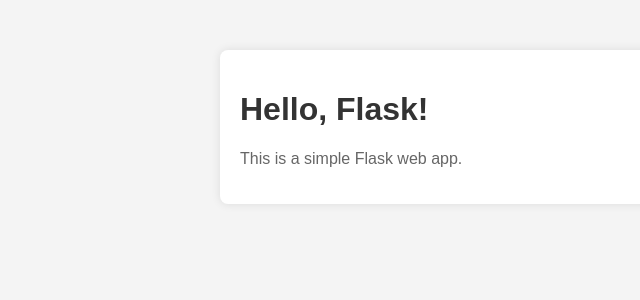
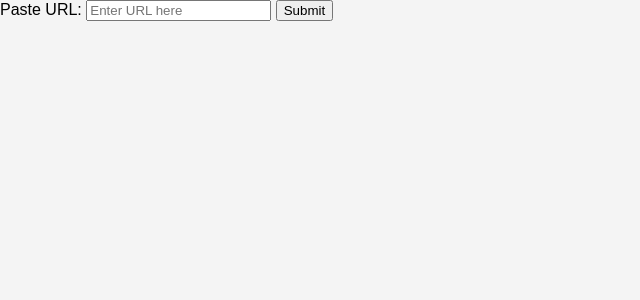
Before and after one commit to jasonglove/Mexl-Harmyny, a Flask app: page /recipe in a window 1280 px wide. Shown: the top 300 px of the page, without its empty margins (0-640 px from the left). Run offline with Flask 3, Linux system fonts and the light colour scheme.

Commit message:
web scraper

```diff
--- a/app.py
+++ b/app.py
@@ -1,6 +1,9 @@
 from flask import Flask, render_template, jsonify, redirect, url_for, request, session, redirect
 from io import BytesIO
+from bs4 import BeautifulSoup
 import subprocess
+import requests
+import re
 
 app = Flask(__name__)
 
@@ -9,12 +12,55 @@ def index():
     return render_template('index.html')
 
 @app.route('/recipe')
-def quiz():
+def recipe():
     return render_template('recipe.html')
 
 @app.route('/pairing')
 def pairing():
     return render_template('pairing.html')
 
+@app.route('/find-recipe', methods=['GET', 'POST'])
+def find_recipe():
+
+    # Define the URL of the webpage you want to scrape
+    url = request.form.get('url-input')
+
+    # Send an HTTP request to the URL
+    response = requests.get(url)
+
+    # Check if the request was successful (status code 200)
+    if response.status_code == 200:
+        # Parse the HTML content of the webpage
+        soup = BeautifulSoup(response.content, 'html.parser')
+
+        # Find all elements with a certain class (e.g., 'your_class_name')
+        ingredientsQuantity = soup.find_all('span', {'data-ingredient-quantity': 'true'})
+        ingredientsUnit = soup.find_all('span', {'data-ingredient-unit': 'true'})
+        ingredientsName = soup.find_all('span', {'data-ingredient-name': 'true'})
+
+        # Extract the text content from each element
+        ingredientsText = ""
+        for quantity, unit, name in zip(ingredientsQuantity, ingredientsUnit, ingredientsName):
+            # Extract the text content of the element
+            ingredientsText += f"{quantity} {unit} {name}\n"
+
+
+        directions = soup.find_all('p', {'class': 'comp mntl-sc-block mntl-sc-block-html', 'id': re.compile(r'mntl-sc-block_2-0-\d+')})
+
+        i = 1
+        directionsText = ""
+        for direction in directions:
+            directionsText += f"Step {i}:\n{direction}\n"
+            i+=1
+
+        result = {'status': 'success', 'ingredients': ingredientsText, 'directions' : directionsText}
+
+    else:
+        result = {'status': 'error', 'status-code': response.status_code}
+
+    return jsonify(result)
+
+
+
 if __name__ == '__main__':
     app.run(debug=True)
--- a/static/script.js
+++ b/static/script.js
@@ -0,0 +1,30 @@
+function findRecipe() {
+    // Get the URL input value
+    var urlInput = document.getElementById('url').value;
+
+    // Create a new FormData object
+    var formData = new FormData();
+    formData.append('url-input', urlInput);
+
+    // Send a POST request to the Flask route '/find-recipe'
+    fetch('/find-recipe', {
+        method: 'POST',
+        body: formData
+    })
+    .then(response => response.json())
+    .then(data => {
+        // Check if the status is success
+        if (data.status === 'success') {
+            // Display ingredients and directions
+            var outputContainer = document.getElementById('outputContainer');
+            outputContainer.innerHTML = "<h2>Ingredients:</h2>" + data.ingredients + "<h2>Directions:</h2>" + data.directions;
+        } else {
+            // Display error message
+            var outputContainer = document.getElementById('outputContainer');
+            outputContainer.innerHTML = "<p>Error: " + data['status-code'] + "</p>";
+        }
+    })
+    .catch(error => {
+        console.error('Error:', error);
+    });
+}
--- a/templates/recipe.html
+++ b/templates/recipe.html
@@ -7,9 +7,14 @@
     <title>Flask Web App - RECIPE TAB</title>
 </head>
 <body>
-    <div class="container">
-        <h1>Hello, Flask!</h1>
-        <p>This is a simple Flask web app.</p>
+    <div class="url-input-container">
+        <label for="url-input">Paste URL:</label>
+        <input id="url" type="text" name="url-input" placeholder="Enter URL here">
+        <button id="submit-btn" onclick="findRecipe()">Submit</button>
+        <div id="outputContainer">
+            <!-- Recognition output will be displayed here -->
+        </div>
     </div>
 </body>
+<script src="{{ url_for('static', filename='script.js') }}"></script>
 </html>
```
Also changed, not shown: static/style.css (line endings or trailing spaces).
